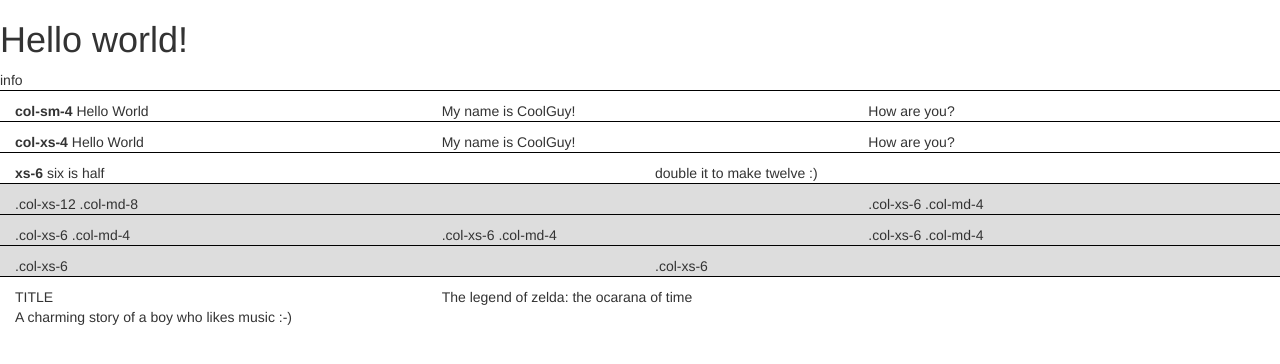
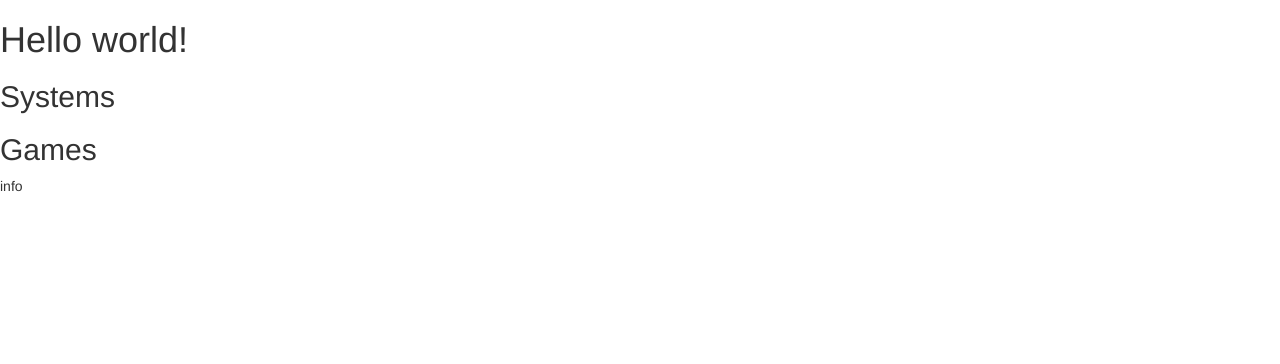
Before and after one commit to nickfun/games, a PHP site: page /front.php in a window 1280 px wide. Shown: the top 364 px of the page. Run offline with PHP 8.4, Linux system fonts and the light colour scheme; data that the repository does not hold is empty; some libraries are stand-ins or nearby versions.

Commit message:
It displays a list of games & systems!!

```diff
--- a/app.js
+++ b/app.js
@@ -47,11 +47,11 @@
 with (obj) {
 
  // name company release comments ;
-__p += '\n\n<div class="col-sm-3">' +
+__p += '\n\n<div class="col-sm-3"><strong>' +
 __e( company ) +
 ' ' +
 __e( name ) +
-'</div>\n<div class="col-sm-9">' +
+'</strong></div>\n<div class="col-sm-9">' +
 __e( release ) +
 '</div>\n<div clsss="col-sm-12">' +
 __e( comments ) +
@@ -163,14 +163,16 @@
 app.module('Systems', function( module, app ) {
 
 	module.addInitializer( function() {
-		app.data.systems.sort();
+
 		systemListView = new app.Views.SystemList({
 			collection: app.data.systems
 		});
 		systemListView.render();
+
 		$('#system-list').empty().append(systemListView.el);
 	});
 
 	var systemListView;
+	console.log("HELLO");
 
 });
--- a/front.php
+++ b/front.php
@@ -19,13 +19,17 @@
 </head>
 <body>
 
-  <h1>msg</h1>
+	<h1>My Game Collection!</h1>
 
+	<h2>Systems</h2>
 	<div id="system-list"></div>
 
+	<h2>Games</h2>
 	<div id="game-list"></div>
 
 	<div id="info">info</div>
+
+  <?php /*
 
   <div class="container-fluid">
     <div class="row">
@@ -73,6 +77,9 @@
 
 	</div>
 
+	*/
+	?>
+
 
 <script>
 app.data.systems = new Backbone.Collection( <?= $bootstrap_systems ?> );
--- a/js/systems.module.js
+++ b/js/systems.module.js
@@ -5,14 +5,16 @@
 app.module('Systems', function( module, app ) {
 
 	module.addInitializer( function() {
-		app.data.systems.sort();
+
 		systemListView = new app.Views.SystemList({
 			collection: app.data.systems
 		});
 		systemListView.render();
+
 		$('#system-list').empty().append(systemListView.el);
 	});
 
 	var systemListView;
+	console.log("HELLO");
 
 });
--- a/js/tpl.js
+++ b/js/tpl.js
@@ -47,11 +47,11 @@
 with (obj) {
 
  // name company release comments ;
-__p += '\n\n<div class="col-sm-3">' +
+__p += '\n\n<div class="col-sm-3"><strong>' +
 __e( company ) +
 ' ' +
 __e( name ) +
-'</div>\n<div class="col-sm-9">' +
+'</strong></div>\n<div class="col-sm-9">' +
 __e( release ) +
 '</div>\n<div clsss="col-sm-12">' +
 __e( comments ) +
--- a/tpl/system-row.html
+++ b/tpl/system-row.html
@@ -1,5 +1,5 @@
 <% // name company release comments %>
 
-<div class="col-sm-3"><%- company %> <%- name %></div>
+<div class="col-sm-3"><strong><%- company %> <%- name %></strong></div>
 <div class="col-sm-9"><%- release %></div>
 <div clsss="col-sm-12"><%- comments %></div>
```
Lines whose indentation alone changed are shown as unchanged.
